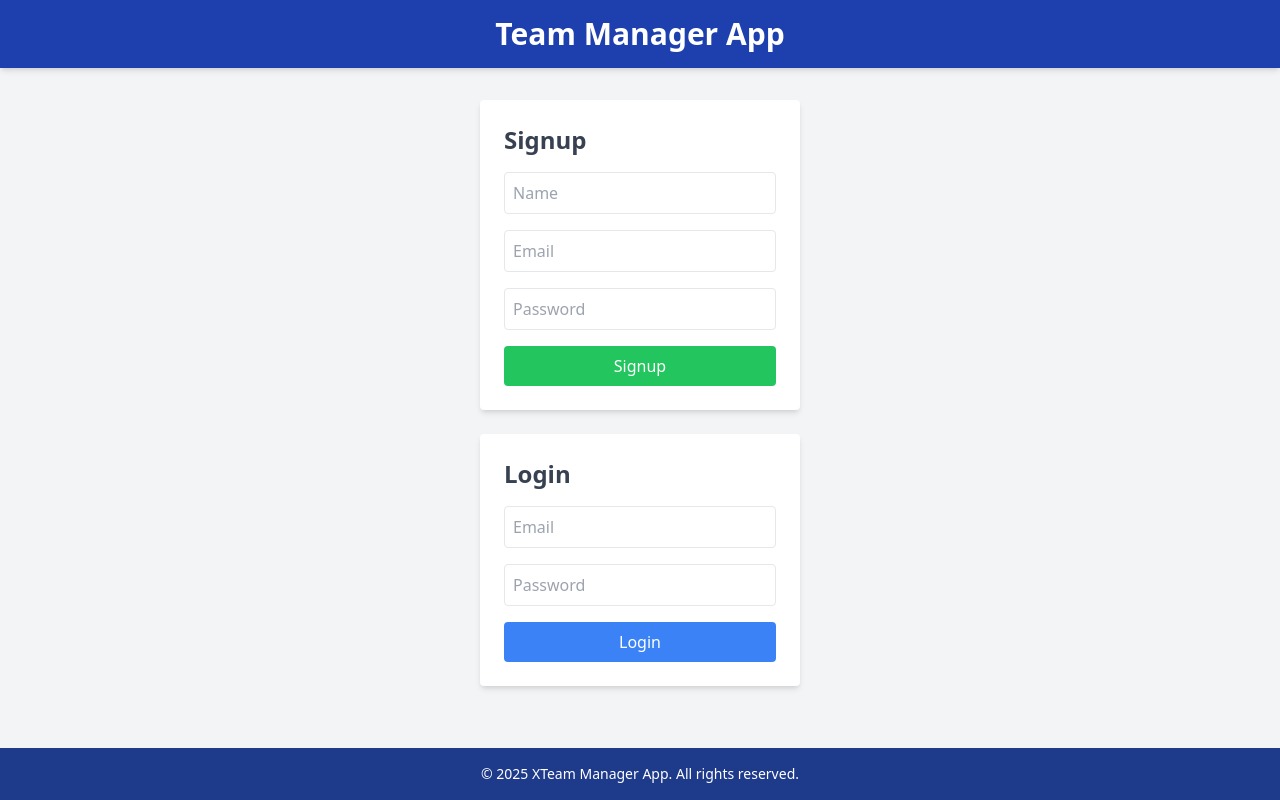
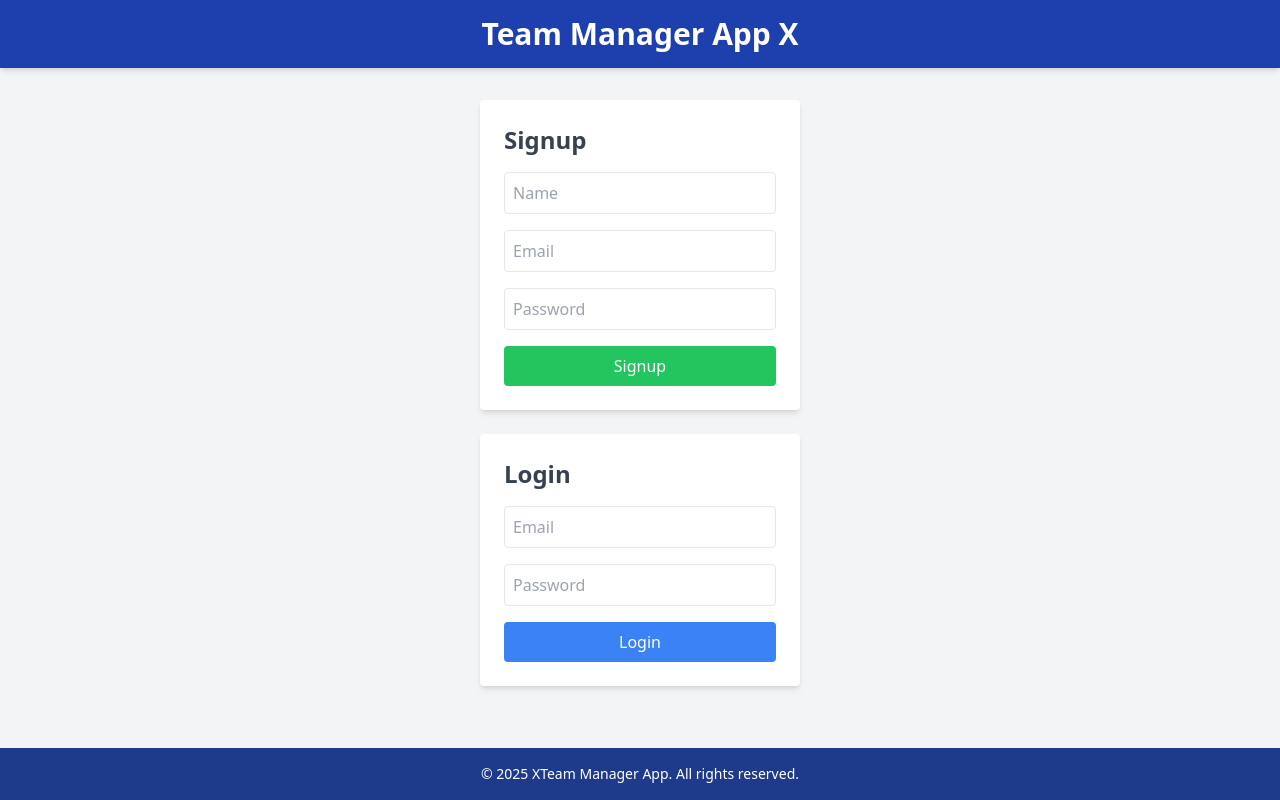
Before and after one commit to OussemaNehdi/team-manager-app, a React (Create React App) app in the folder frontend/: page / in a window 1280 px wide. Built offline with nearby package versions, Linux system fonts and the light colour scheme; no server answers.

Commit message:
a push example

```diff
--- a/frontend/src/App.tsx
+++ b/frontend/src/App.tsx
@@ -46,7 +46,7 @@
   return (
     <div className="min-h-screen bg-background flex flex-col items-center justify-center">
       <header className="bg-primary text-white w-full py-4 shadow-md">
-        <h1 className="text-center text-3xl font-bold">Team Manager App</h1>
+        <h1 className="text-center text-3xl font-bold">Team Manager App X</h1>
       </header>
       <main className="flex flex-col items-center justify-center mt-8">
         {!userId ? (
```
